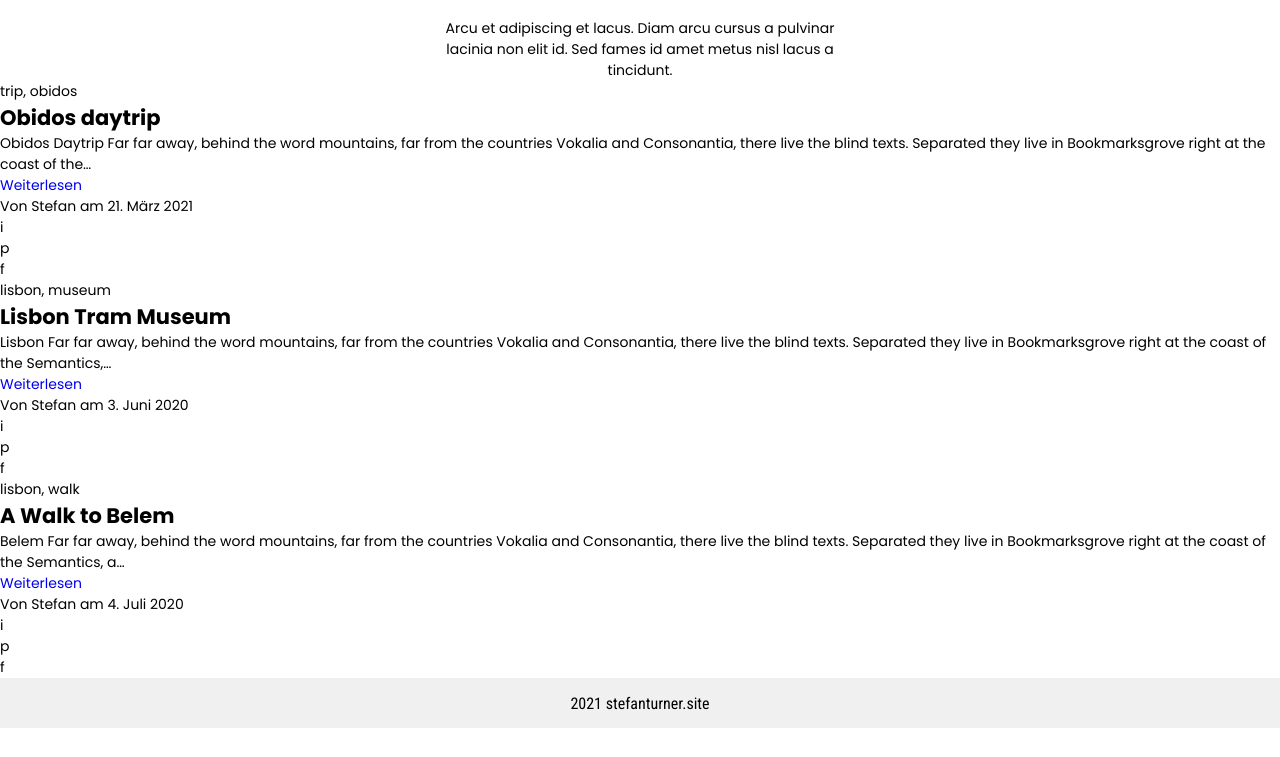
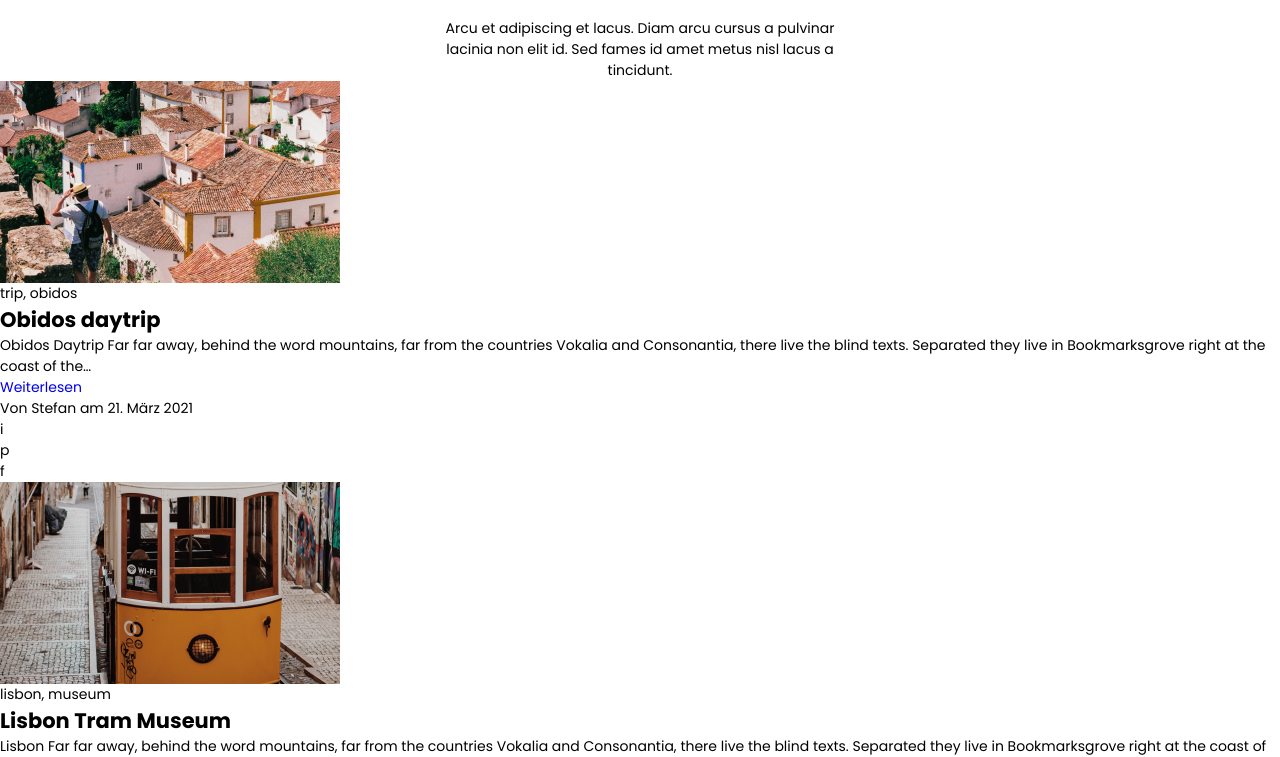
Before and after one commit to turnerweb/example-blog, a Gatsby site: page / in a window 1280 px wide. Shown: the part 932-1689 px from the top of the page. Before the commit the page ends 1660 px from the top, so only its background shows below. Built offline with nearby package versions, Linux system fonts and the light colour scheme; Gatsby itself is replaced by a stand-in of ours.

Commit message:
Add posts as component

```diff
--- /dev/null
+++ b/src/components/PostsPreview.js
@@ -0,0 +1,61 @@
+import { Link, useStaticQuery, graphql } from 'gatsby'
+import { GatsbyImage } from 'gatsby-plugin-image'
+import React from 'react'
+
+export default function Posts() {
+
+    const data = useStaticQuery(graphql`
+      query Posts {
+        allMarkdownRemark(sort: {fields: frontmatter___date}, limit: 3) {
+          nodes {
+            frontmatter {
+              slug
+              tags
+              title
+              author
+              dateprint
+              thumb {
+                childImageSharp {
+                  gatsbyImageData(
+                    formats: AUTO
+                    layout: CONSTRAINED
+                    width: 350
+                    placeholder: BLURRED
+                  )
+                }
+              }
+            }
+            id
+            excerpt(pruneLength: 200)
+          }
+        }
+      }
+    `)
+
+    const posts = data.allMarkdownRemark.nodes
+
+    return (
+      <section className="posts">
+      <div className="posts__content">
+        {posts.map(post => (
+          <div className="postpre" key={post.id}>
+            <GatsbyImage image={post.frontmatter.thumb.childImageSharp.gatsbyImageData} className="postpre__img" alt="" loading="eager" />
+            <p className="postpre__tags">{post.frontmatter.tags}</p>
+            <h2 className="postpre__title">{post.frontmatter.title}</h2>
+            <p className="postpre__text">
+              {post.excerpt}
+            </p>
+            <Link to={"/posts/" + post.frontmatter.slug}>Weiterlesen</Link>
+            <div className="postpre__line"></div>
+            <div className="postpre__footer">
+              <p className="postpre__by">Von {post.frontmatter.author} am {post.frontmatter.dateprint}</p>
+              <div className="postpre__share">
+                <p>i</p><p>p</p><p>f</p>
+              </div>
+            </div>
+          </div>
+        ))}
+      </div>
+    </section>
+    )
+}
--- a/src/pages/index.js
+++ b/src/pages/index.js
@@ -1,56 +1,15 @@
-import { Link,graphql } from 'gatsby'
 import React from "react"
 import Layout from "../components/Layout"
 import Hero from "../components/Hero"
-import { GatsbyImage } from 'gatsby-plugin-image'
+import Posts from '../components/PostsPreview'
 
-export default function Home({ data }) {
 
-  const posts = data.allMarkdownRemark.nodes
-  console.log(data)
+export default function Home() {
 
   return (
       <Layout>
         <Hero />
-        <section className="posts">
-          <div className="posts__content">
-            {posts.map(post => (
-              <div className="postpre" key={post.id}>
-                <p className="postpre__tags">{post.frontmatter.tags}</p>
-                <h2 className="postpre__title">{post.frontmatter.title}</h2>
-                <p className="postpre__text">
-                  {post.excerpt}
-                </p>
-                <Link to={"/posts/" + post.frontmatter.slug}>Weiterlesen</Link>
-                <div className="postpre__line"></div>
-                <div className="postpre__footer">
-                  <p className="postpre__by">Von {post.frontmatter.author} am {post.frontmatter.dateprint}</p>
-                  <div className="postpre__share">
-                    <p>i</p><p>p</p><p>f</p>
-                  </div>
-                </div>
-              </div>
-            ))}
-          </div>
-        </section>
+        <Posts />
       </Layout>
     )
 }
-
-export const query = graphql`
-  query Posts {
-    allMarkdownRemark(sort: {fields: frontmatter___date}, limit: 3) {
-      nodes {
-        frontmatter {
-          slug
-          tags
-          title
-          author
-          dateprint
-        }
-        id
-        excerpt(pruneLength: 200)
-      }
-    }
-  }
-`
--- a/src/posts/obidos-daytrip.md
+++ b/src/posts/obidos-daytrip.md
@@ -5,8 +5,7 @@ slug: obidos-daytrip
 date: 2020-03-21T00:00:00+00:00
 dateprint: 21. März 2021
 author: Stefan
-thumb: ../images/tram.png
-featuredImg: ../images/tram.png
+thumb: ../images/obidos.png
 ---
 
 # Obidos Daytrip
--- a/src/posts/walk-to-belem.md
+++ b/src/posts/walk-to-belem.md
@@ -5,8 +5,7 @@ slug: a-walk-to-belem
 date: 2020-07-04T00:00:00+00:00
 dateprint: 4. Juli 2020
 author: Stefan
-thumb: ../images/tram.png
-featuredImg: ../images/tram.png
+thumb: ../images/belem.png
 ---
 
 # Belem
```
Also changed, not shown: src/images/belem.png (added), src/images/obidos.png (added).
